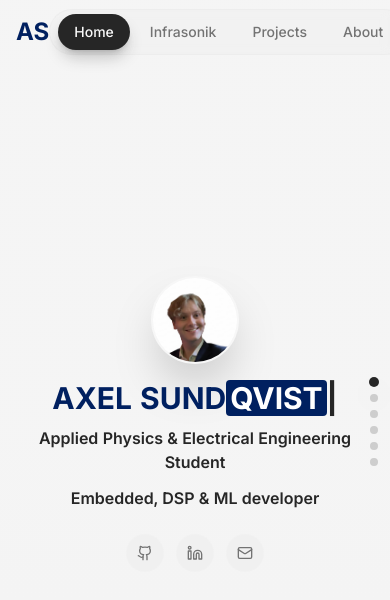
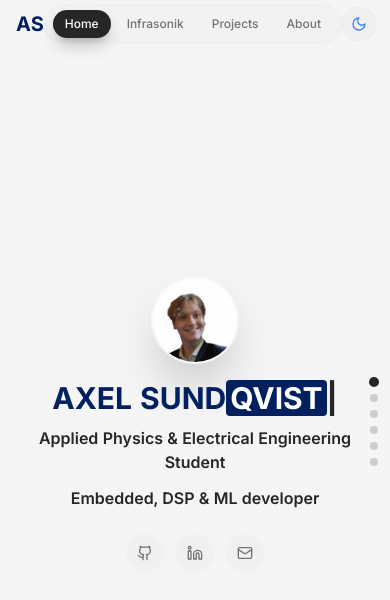
Before and after one commit to AxelSuu/AxelSundqvist, a React (Vite) app: page / in a window 390 px wide. Shown: the top 600 px of the page. Built offline with nearby package versions, Linux system fonts and the light colour scheme.

Commit message:
mobile view fix

```diff
--- a/src/components/portfolio/Infrasonik.tsx
+++ b/src/components/portfolio/Infrasonik.tsx
@@ -2,7 +2,7 @@ import { Waves, FileText, FlaskConical, Building2, Calendar } from 'lucide-react
 
 const Infrasonik = () => {
   return (
-    <section id="infrasonik" className="min-h-[100dvh] md:h-screen w-full bg-background relative flex items-center overflow-hidden py-12 md:py-0">
+    <section id="infrasonik" className="min-h-[100dvh] md:h-screen w-full bg-background relative flex items-center overflow-hidden pt-16 pb-8 md:py-0">
       <div className="container mx-auto px-6 md:px-12 max-w-6xl">
         <div className="grid grid-cols-1 md:grid-cols-2 gap-4 md:gap-16 items-center">
           {/* Left: Content */}
@@ -69,7 +69,7 @@ const Infrasonik = () => {
 
           {/* Right: Visual */}
           <div className="order-1 md:order-2">
-            <div className="relative max-w-[200px] md:max-w-sm mx-auto">
+            <div className="relative max-w-[140px] md:max-w-sm mx-auto">
               <div className="absolute -inset-4 bg-gradient-to-br from-cyan-500/20 via-transparent to-blue-500/20 rounded-2xl" />
               <div className="relative rounded-xl overflow-hidden border border-cyan-500/20 shadow-2xl shadow-cyan-500/10">
                 <img
--- a/src/components/portfolio/navigation.tsx
+++ b/src/components/portfolio/navigation.tsx
@@ -81,10 +81,10 @@ const Navigation = () => {
         : 'bg-transparent'
     }`}>
       <div className="container mx-auto px-4">
-        <div className="flex items-center justify-between h-16">
+        <div className="flex items-center justify-between h-12 md:h-16">
           {/* Logo */}
           <div
-            className="text-2xl font-bold cursor-pointer group relative"
+            className="text-xl md:text-2xl font-bold cursor-pointer group relative"
             onClick={() => scrollToSection('#home', 0)}
           >
             <span style={{ color: '#002060' }}>AS</span>
@@ -96,7 +96,7 @@ const Navigation = () => {
               <button
                 key={item.name}
                 onClick={() => scrollToSection(item.href, item.index)}
-                className={`px-4 py-2 rounded-full text-sm font-medium transition-all duration-300 relative group ${
+                className={`px-3 py-1.5 md:px-4 md:py-2 rounded-full text-xs md:text-sm font-medium transition-all duration-300 relative group ${
                   isActiveSection(item.href)
                     ? 'text-primary-foreground bg-primary shadow-lg shadow-primary/25'
                     : 'text-muted-foreground hover:text-foreground hover:bg-muted/50'
@@ -115,13 +115,13 @@ const Navigation = () => {
           <div className="flex items-center space-x-2">
             <button
               onClick={toggleTheme}
-              className="p-2.5 rounded-full bg-muted/50 backdrop-blur-sm hover:bg-muted transition-all duration-300 hover:scale-110 hover:rotate-12 border border-border/30"
+              className="p-2 md:p-2.5 rounded-full bg-muted/50 backdrop-blur-sm hover:bg-muted transition-all duration-300 hover:scale-110 hover:rotate-12 border border-border/30"
               aria-label="Toggle theme"
             >
               {theme === 'dark' ? (
-                <Sun className="h-5 w-5 text-yellow-500" />
+                <Sun className="h-4 w-4 md:h-5 md:w-5 text-yellow-500" />
               ) : (
-                <Moon className="h-5 w-5 text-blue-500" />
+                <Moon className="h-4 w-4 md:h-5 md:w-5 text-blue-500" />
               )}
             </button>
 
```
